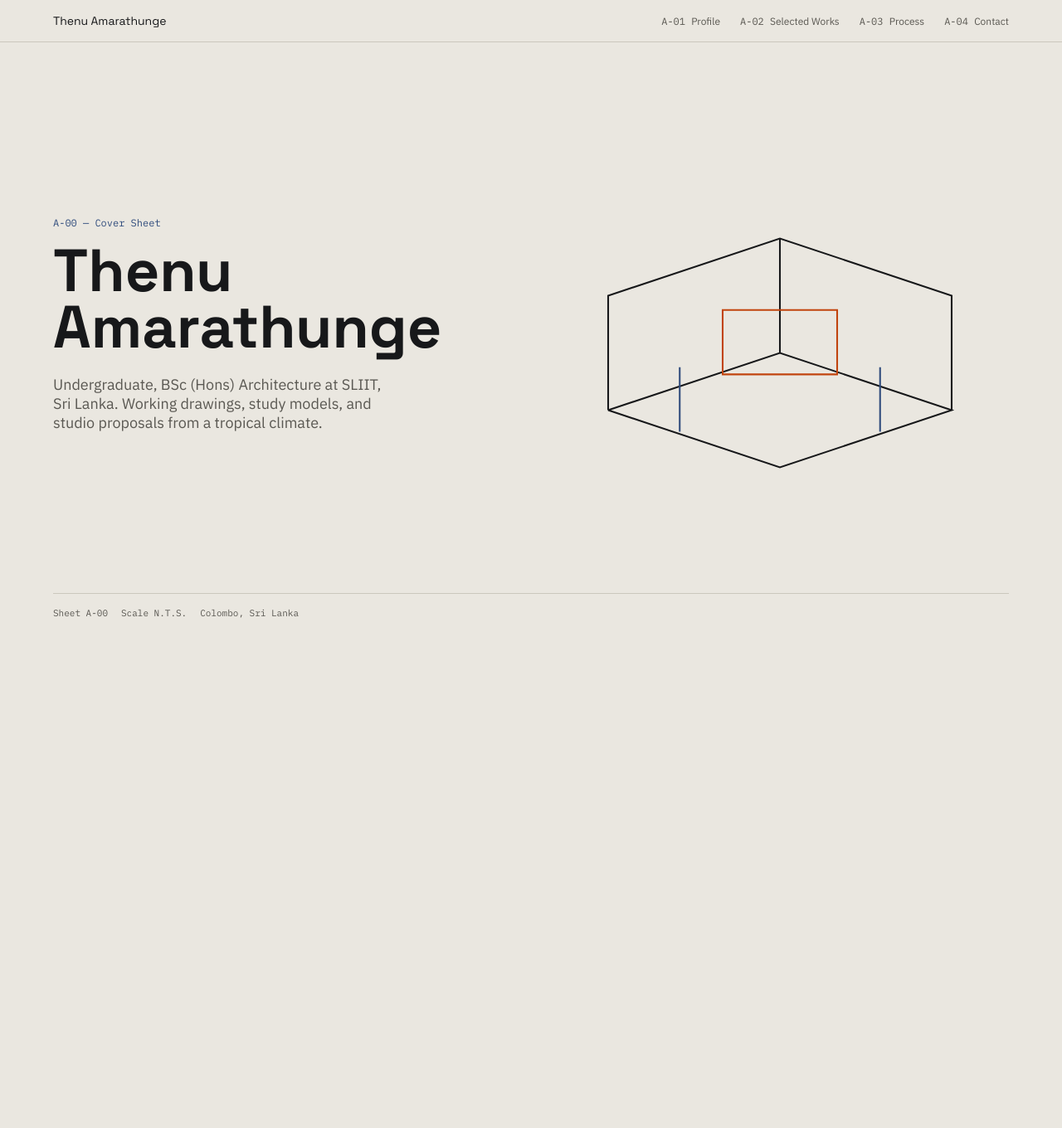
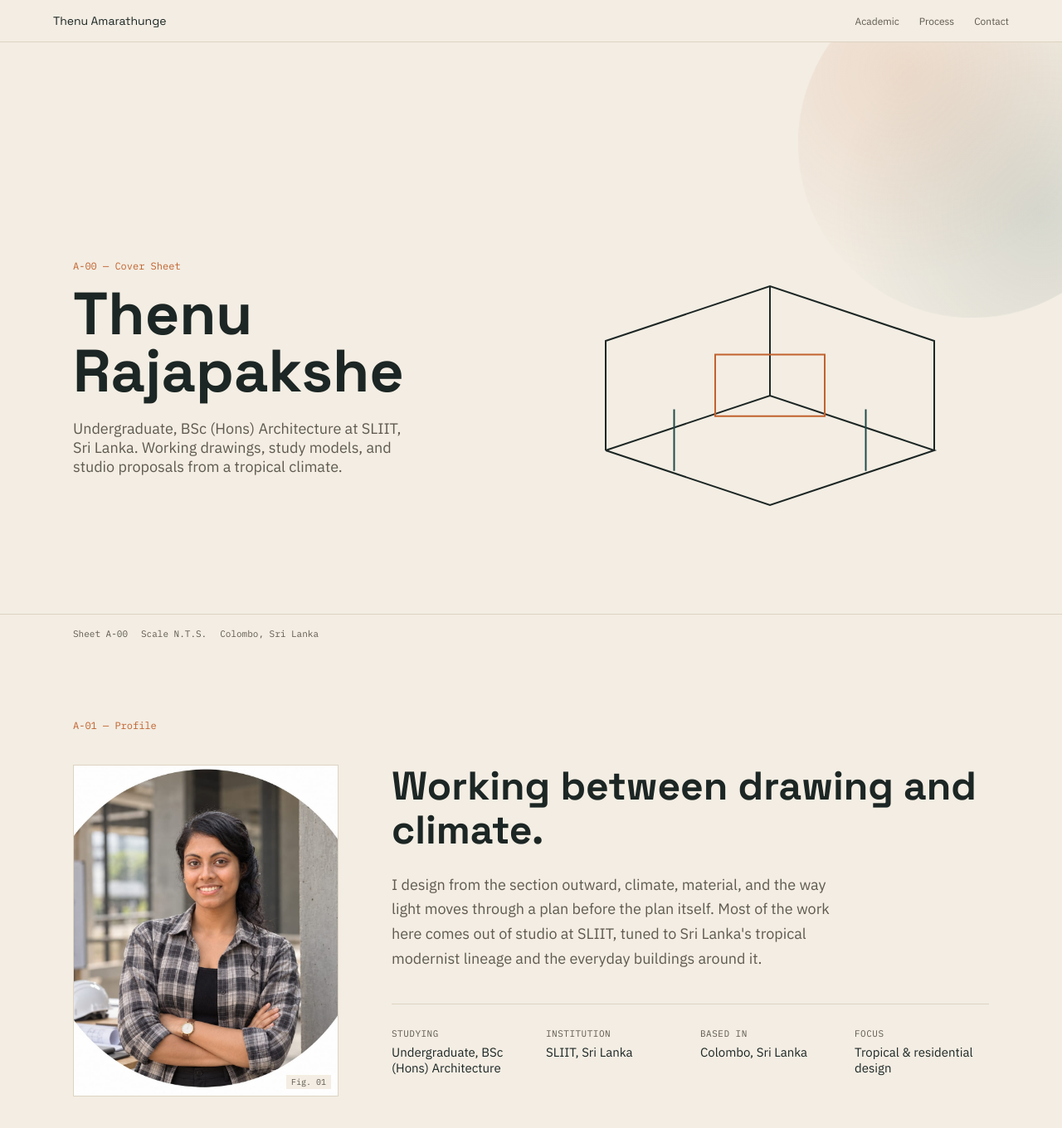
Before and after one commit to NaveenDG2002/architect-portfolio-thenu, a React (Vite) app: page / in a window 1280 px wide. Shown: the top 1360 px of the page at 83% size. Before the commit the page ends 810 px from the top, so only its background shows below. Built offline with nearby package versions, Linux system fonts and the light colour scheme.

Commit message:
Rebrand with agate-inspired palette, merge Home and Profile into one landing page

```diff
--- a/src/App.jsx
+++ b/src/App.jsx
@@ -1,7 +1,6 @@
 import { Routes, Route, Navigate } from "react-router-dom";
 import Nav from "./components/Nav";
 import Home from "./pages/Home";
-import Profile from "./pages/Profile";
 import Works from "./pages/Works";
 import WorksCategory from "./pages/WorksCategory";
 import Contact from "./pages/Contact";
@@ -13,7 +12,6 @@ export default function App() {
       <main>
         <Routes>
           <Route path="/" element={<Home />} />
-          <Route path="/profile" element={<Profile />} />
 
           <Route path="/works" element={<Works />}>
             <Route index element={<Navigate to="room-design" replace />} />
--- a/src/components/Nav.jsx
+++ b/src/components/Nav.jsx
@@ -2,11 +2,10 @@ import { NavLink } from "react-router-dom";
 import { colors, fonts } from "../styles/theme";
 
 const links = [
-  { to: "/", code: "A-00", label: "Cover" },
-  { to: "/profile", code: "A-01", label: "Profile" },
-  { to: "/works", code: "A-02", label: "Selected Works" },
-  { to: "/process", code: "A-03", label: "Process" },
-  { to: "/contact", code: "A-04", label: "Contact" },
+  { to: "/",  label: "Cover" },
+  { to: "/works", label: "Academic" },
+  { to: "/process",  label: "Process" },
+  { to: "/contact",  label: "Contact" },
 ];
 
 export default function Nav() {
--- a/src/data/content.js
+++ b/src/data/content.js
@@ -1,5 +1,5 @@
 export const profile = {
-  name: "Thenu Amarathunge",
+  name: "Thenu Rajapakshe",
   role: "Undergraduate, BSc (Hons) Architecture",
   school: "SLIIT, Sri Lanka",
   location: "Colombo, Sri Lanka",
--- a/src/index.css
+++ b/src/index.css
@@ -11,8 +11,8 @@ html {
 }
 
 body {
-  background-color: #eae7e0;
-  color: #17181a;
+  background-color: #f3ede3;
+  color: #1c2624;
   font-family: "IBM Plex Sans", sans-serif;
   -webkit-font-smoothing: antialiased;
   -moz-osx-font-smoothing: grayscale;
@@ -34,13 +34,29 @@ button {
 }
 
 ::selection {
-  background-color: #2f4b7c;
-  color: #eae7e0;
+  background-color: #c1622e;
+  color: #f3ede3;
 }
 
 :focus-visible {
-  outline: 2px solid #2f4b7c;
+  outline: 2px solid #c1622e;
   outline-offset: 3px;
+}
+
+@keyframes driftBand {
+  0% {
+    transform: translate3d(0, 0, 0) rotate(0deg);
+  }
+  50% {
+    transform: translate3d(0, -14px, 0) rotate(0.6deg);
+  }
+  100% {
+    transform: translate3d(0, 0, 0) rotate(0deg);
+  }
+}
+
+.agate-drift {
+  animation: driftBand 11s ease-in-out infinite;
 }
 
 @media (prefers-reduced-motion: reduce) {
--- a/src/pages/Home.jsx
+++ b/src/pages/Home.jsx
@@ -1,44 +1,276 @@
 import { motion } from "framer-motion";
 import { profile } from "../data/content";
 import { colors, fonts } from "../styles/theme";
+import profilePhoto from "../assets/profile.jpg";
 
 const draw = {
   hidden: { pathLength: 0, opacity: 0 },
   visible: (i = 0) => ({
     pathLength: 1,
     opacity: 1,
-    transition: { pathLength: { delay: i * 0.15, duration: 1.1 }, opacity: { delay: i * 0.15, duration: 0.3 } },
+    transition: {
+      pathLength: { delay: i * 0.15, duration: 1.1, ease: "easeInOut" },
+      opacity: { delay: i * 0.15, duration: 0.3 },
+    },
+  }),
+};
+
+const fadeUp = {
+  hidden: { opacity: 0, y: 24 },
+  visible: (delay = 0) => ({
+    opacity: 1,
+    y: 0,
+    transition: { duration: 0.6, delay, ease: "easeOut" },
   }),
 };
 
 export default function Home() {
   return (
-    <section style={{ minHeight: "80vh", display: "flex", flexDirection: "column", justifyContent: "space-between", padding: "64px 24px" }}>
-      <div style={{ maxWidth: 1152, margin: "0 auto", width: "100%", display: "grid", gridTemplateColumns: "repeat(auto-fit, minmax(300px, 1fr))", gap: 48, alignItems: "center" }}>
     <div>
-          <p style={{ fontFamily: fonts.mono, fontSize: 12, color: colors.blue }}>A-00 — Cover Sheet</p>
-          <h1 style={{ fontFamily: fonts.display, fontSize: "clamp(2.5rem, 8vw, 4.5rem)", lineHeight: 0.95, marginTop: 16 }}>
+      {/* Hero / Cover */}
+      <section
+        style={{
+          position: "relative",
+          minHeight: "92vh",
+          display: "flex",
+          flexDirection: "column",
+          justifyContent: "space-between",
+          overflow: "hidden",
+          paddingTop: 96,
+        }}
+      >
+        {/* Decorative drifting band, echoing a geological / architectural section */}
+        <div
+          className="agate-drift"
+          style={{
+            position: "absolute",
+            top: "-10%",
+            right: "-8%",
+            width: 420,
+            height: 420,
+            borderRadius: "50%",
+            background: `radial-gradient(circle at 30% 30%, ${colors.blue}22, transparent 60%), radial-gradient(circle at 70% 70%, ${colors.redline}22, transparent 60%)`,
+            pointerEvents: "none",
+            zIndex: 0,
+          }}
+        />
+
+        <div
+          style={{
+            position: "relative",
+            zIndex: 1,
+            maxWidth: 1152,
+            margin: "0 auto",
+            width: "100%",
+            display: "grid",
+            gridTemplateColumns: "repeat(auto-fit, minmax(300px, 1fr))",
+            gap: 48,
+            alignItems: "center",
+            padding: "0 24px",
+            flex: 1,
+          }}
+        >
+          <div>
+            <p style={{ fontFamily: fonts.mono, fontSize: 12, color: colors.blue }}>
+              A-00 — Cover Sheet
+            </p>
+            <h1
+              style={{
+                fontFamily: fonts.display,
+                fontSize: "clamp(2.5rem, 8vw, 4.5rem)",
+                lineHeight: 0.95,
+                marginTop: 16,
+                color: colors.ink,
+              }}
+            >
               {profile.name}
             </h1>
             <p style={{ marginTop: 24, maxWidth: 420, fontSize: 18, color: colors.inkSoft }}>
-            {profile.role} at {profile.school}. Working drawings, study models, and studio proposals from a tropical climate.
+              {profile.role} at {profile.school}. Working drawings, study models, and
+              studio proposals from a tropical climate.
             </p>
           </div>
 
-        <motion.svg viewBox="0 0 320 320" fill="none" stroke={colors.ink} strokeWidth="1.2" initial="hidden" animate="visible" style={{ width: "100%" }}>
+          <motion.svg
+            viewBox="0 0 320 320"
+            fill="none"
+            stroke={colors.ink}
+            strokeWidth="1.2"
+            initial="hidden"
+            animate="visible"
+            style={{ width: "100%" }}
+          >
             <motion.path custom={0} variants={draw} d="M40 220 L160 260 L280 220 L160 180 Z" />
-          <motion.path custom={1} variants={draw} d="M40 220 L40 140 L160 100 L280 140 L280 220" />
+            <motion.path
+              custom={1}
+              variants={draw}
+              d="M40 220 L40 140 L160 100 L280 140 L280 220"
+            />
             <motion.path custom={2} variants={draw} d="M160 100 L160 180" />
-          <motion.path custom={2.4} variants={draw} d="M90 190 L90 235 M230 190 L230 235" stroke={colors.blue} />
-          <motion.path custom={3} variants={draw} d="M120 150 L200 150 L200 195 L120 195 Z" stroke={colors.redline} strokeDasharray="4 3" />
+            <motion.path
+              custom={2.4}
+              variants={draw}
+              d="M90 190 L90 235 M230 190 L230 235"
+              stroke={colors.redline}
+            />
+            <motion.path
+              custom={3}
+              variants={draw}
+              d="M120 150 L200 150 L200 195 L120 195 Z"
+              stroke={colors.blue}
+              strokeDasharray="4 3"
+            />
           </motion.svg>
         </div>
 
-      <div style={{ borderTop: `1px solid ${colors.line}`, marginTop: 48, paddingTop: 16, maxWidth: 1152, marginLeft: "auto", marginRight: "auto", width: "100%", display: "flex", flexWrap: "wrap", gap: 16, fontFamily: fonts.mono, fontSize: 11, color: colors.inkSoft }}>
+        <div style={{ position: "relative", zIndex: 1, borderTop: `1px solid ${colors.line}` }}>
+          <div
+            style={{
+              maxWidth: 1152,
+              margin: "0 auto",
+              display: "flex",
+              flexWrap: "wrap",
+              gap: 16,
+              padding: "16px 24px",
+              fontFamily: fonts.mono,
+              fontSize: 11,
+              color: colors.inkSoft,
+            }}
+          >
             <span>Sheet A-00</span>
             <span>Scale N.T.S.</span>
             <span>{profile.location}</span>
           </div>
+        </div>
       </section>
+
+      {/* Profile, folded into the same landing page */}
+      <section style={{ padding: "80px 24px 96px", maxWidth: 1152, margin: "0 auto" }}>
+        <motion.p
+          initial="hidden"
+          whileInView="visible"
+          viewport={{ once: true, amount: 0.4 }}
+          variants={fadeUp}
+          style={{ fontFamily: fonts.mono, fontSize: 12, color: colors.blue }}
+        >
+          A-01 — Profile
+        </motion.p>
+
+        <div
+          style={{
+            display: "grid",
+            gridTemplateColumns: "minmax(220px, 320px) 1fr",
+            gap: 64,
+            marginTop: 40,
+            alignItems: "start",
+          }}
+        >
+          <motion.div
+            initial="hidden"
+            whileInView="visible"
+            viewport={{ once: true, amount: 0.3 }}
+            variants={fadeUp}
+            custom={0.1}
+            whileHover={{ y: -4 }}
+            transition={{ type: "spring", stiffness: 260, damping: 20 }}
+            style={{
+              border: `1px solid ${colors.line}`,
+              background: colors.paperRaised,
+              aspectRatio: "4 / 5",
+              overflow: "hidden",
+              position: "relative",
+            }}
+          >
+            <img
+              src={profilePhoto}
+              alt={profile.name}
+              style={{ width: "100%", height: "100%", objectFit: "cover", display: "block" }}
+            />
+            <span
+              style={{
+                position: "absolute",
+                bottom: 8,
+                right: 8,
+                fontFamily: fonts.mono,
+                fontSize: 10,
+                color: colors.inkSoft,
+                background: colors.paper,
+                padding: "2px 6px",
+              }}
+            >
+              Fig. 01
+            </span>
+          </motion.div>
+
+          <div>
+            <motion.h2
+              initial="hidden"
+              whileInView="visible"
+              viewport={{ once: true, amount: 0.3 }}
+              variants={fadeUp}
+              custom={0.2}
+              style={{
+                fontFamily: fonts.display,
+                fontSize: "clamp(2rem, 4.5vw, 3rem)",
+                lineHeight: 1.1,
+                color: colors.ink,
+                margin: 0,
+              }}
+            >
+              Working between drawing and climate.
+            </motion.h2>
+
+            <motion.p
+              initial="hidden"
+              whileInView="visible"
+              viewport={{ once: true, amount: 0.3 }}
+              variants={fadeUp}
+              custom={0.3}
+              style={{ marginTop: 24, fontSize: 18, lineHeight: 1.65, color: colors.inkSoft, maxWidth: 560 }}
+            >
+              {profile.statement}
+            </motion.p>
+
+            <motion.dl
+              initial="hidden"
+              whileInView="visible"
+              viewport={{ once: true, amount: 0.3 }}
+              variants={fadeUp}
+              custom={0.4}
+              style={{
+                display: "grid",
+                gridTemplateColumns: "repeat(auto-fit, minmax(140px, 1fr))",
+                gap: 24,
+                borderTop: `1px solid ${colors.line}`,
+                paddingTop: 28,
+                marginTop: 40,
+              }}
+            >
+              {[
+                ["Studying", profile.role],
+                ["Institution", profile.school],
+                ["Based in", profile.location],
+                ["Focus", "Tropical & residential design"],
+              ].map(([dt, dd]) => (
+                <div key={dt}>
+                  <dt
+                    style={{
+                      fontFamily: fonts.mono,
+                      fontSize: 11,
+                      textTransform: "uppercase",
+                      letterSpacing: 0.5,
+                      color: colors.inkSoft,
+                    }}
+                  >
+                    {dt}
+                  </dt>
+                  <dd style={{ marginTop: 6, fontSize: 15, color: colors.ink }}>{dd}</dd>
+                </div>
+              ))}
+            </motion.dl>
+          </div>
+        </div>
+      </section>
+    </div>
   );
 }
```
Also changed, not shown: src/styles/theme.js (+7 -7 lines). Lines whose indentation alone changed are shown as unchanged.
